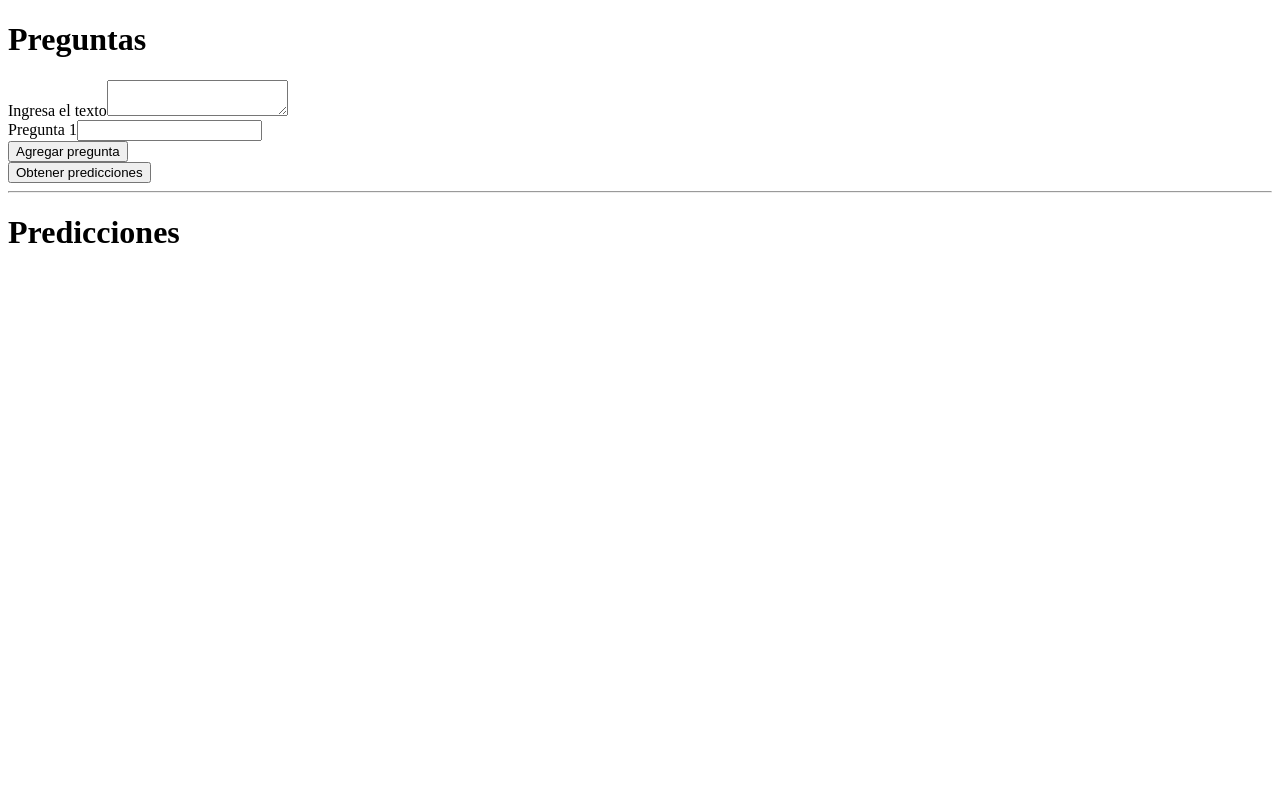
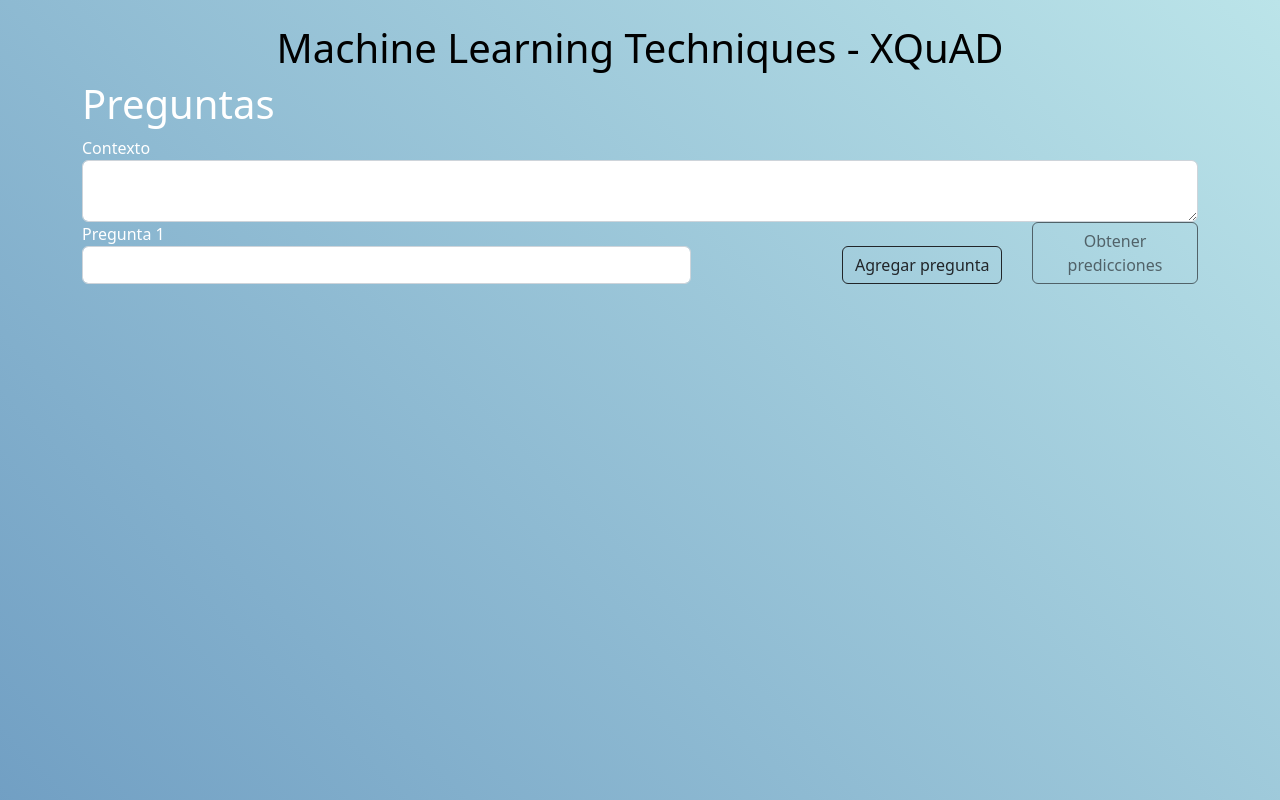
Before and after one commit to juanalvarez123/ISIS-4219-proyecto-final-front, an Angular app: page / in a window 1280 px wide. Shown: the top 800 px of the page. Built offline with nearby package versions, Linux system fonts and the light colour scheme.

Commit message:
Se agrega boostrap en el proyecto y se agregan validaciones

```diff
--- a/angular.json
+++ b/angular.json
@@ -27,9 +27,15 @@
               "src/assets"
             ],
             "styles": [
+              "node_modules/bootstrap/dist/css/bootstrap.min.css",
+              "node_modules/bootstrap-icons/font/bootstrap-icons.scss",
               "src/styles.css"
             ],
-            "scripts": []
+            "scripts": [
+              "node_modules/jquery/dist/jquery.min.js",
+              "node_modules/@popperjs/core/dist/umd/popper.min.js",
+              "node_modules/bootstrap/dist/js/bootstrap.min.js"
+            ]
           },
           "configurations": {
             "production": {
--- a/src/app/app.component.html
+++ b/src/app/app.component.html
@@ -1,29 +1,57 @@
+<br/>
+<div class="container">
+  <div class="row" style="color: black; text-align: center">
+    <h1>Machine Learning Techniques - XQuAD</h1>
+  </div>
+
+  <div class="row">
     <h1>Preguntas</h1>
 
     <div class="form-group">
-  <label for="text">Ingresa el texto</label>
-  <textarea [(ngModel)]="text" id="text"></textarea>
+      <label for="text">Contexto</label>
+      <textarea class="form-control" [(ngModel)]="text" id="text"></textarea>
+    </div>
   </div>
 
-<div class="form-group" *ngFor="let question of questions; let indexOfElement=index;">
-  <label for="question">Pregunta {{indexOfElement+1}}</label>
-  <input type="text" id="question" [(ngModel)]="questions[indexOfElement].text" />
+  <div class="row">
+    <div class="col-8">
+      <div class="form-group" *ngFor="let question of questions; let indexOfQuestion=index;">
+        <label for="question">Pregunta {{indexOfQuestion + 1}}</label>
+        <div class="row">
+          <div class="col-10">
+            <input class="form-control" type="text" id="question" [(ngModel)]="questions[indexOfQuestion].text"/>
+          </div>
+          <div class="col-2">
+            <button class="btn btn-outline-dark" *ngIf="indexOfQuestion != 0"
+                    (click)="deleteQuestion(indexOfQuestion)">
+              <i class="bi bi-trash3"></i>
+            </button>
+          </div>
+        </div>
+      </div>
+    </div>
+    <div class="col-2 align-self-end">
+      <div class="form-group">
+        <button class="btn btn-outline-dark" (click)="addQuestion()">Agregar pregunta</button>
+      </div>
+    </div>
+    <div class="col-2 align-self-end">
+      <div class="form-group">
+        <button class="btn btn-outline-dark" [disabled]="!isValidForPredictions()" (click)="getPredictions()">Obtener predicciones</button>
+      </div>
+    </div>
   </div>
 
+  <br/>
+
+  <div class="row" [hidden]="predictions.length == 0">
+    <h1>Predicciones</h1>
     <div class="form-group">
-  <button (click)="addQuestion()">Agregar pregunta</button>
+      <div class="form-group alert alert-info" *ngFor="let prediction of predictions">
+        <h3 class="alert-heading">{{prediction.question}}</h3>
+        <hr>
+        <p class="mb-0">Respuesta: {{prediction.answer}}</p>
       </div>
-
-<div class="form-group">
-  <button (click)="getPredictions()">Obtener predicciones</button>
     </div>
-
-<hr/>
-
-<h1>Predicciones</h1>
-
-<div class="form-group" *ngFor="let prediction of predictions">
-  <label>Pregunta: {{prediction.question}}</label>
-  <br />
-  <label>Respuesta: {{prediction.answer}}</label>
   </div>
+</div>
--- a/src/app/app.component.ts
+++ b/src/app/app.component.ts
@@ -9,7 +9,7 @@ import {Question} from "./question";
 })
 export class AppComponent {
 
-  predictions: any;
+  predictions: any = []
   text: string | undefined;
   questions: Question[] = [new Question('')];
 
@@ -20,6 +20,16 @@ export class AppComponent {
     this.questions.push(new Question(''));
   }
 
+  public deleteQuestion(indexOfQuestion: number) {
+    this.questions.splice(indexOfQuestion, 1)
+  }
+
+  public isValidForPredictions(): boolean {
+    let emptyQuestions = this.questions.map(q => q.text.trim()).filter(q => q == '').length
+    let isValidText = this.text != undefined && this.text.trim() !== ''
+    return this.questions.length >= 1 && emptyQuestions == 0 && isValidText;
+  }
+
   public getPredictions() {
     let questionsTexts: string[] = []
     this.questions.forEach(q => questionsTexts.push(q.text))
--- a/src/index.html
+++ b/src/index.html
@@ -2,7 +2,7 @@
 <html lang="en">
 <head>
   <meta charset="utf-8">
-  <title>ISIS4219ProyectoFinalFront</title>
+  <title>ISIS-4219: Proyecto final</title>
   <base href="/">
   <meta name="viewport" content="width=device-width, initial-scale=1">
   <link rel="icon" type="image/x-icon" href="favicon.ico">
--- a/src/styles.css
+++ b/src/styles.css
@@ -1 +1,5 @@
-/* You can add global styles to this file, and also import other style files */
+body {
+  background: linear-gradient(45deg, #5585b5, #bbe4e9);
+  height: 200vh;
+  color: white;
+}
```
Also changed, not shown: package.json (+9 -5 lines). Lines whose indentation alone changed are shown as unchanged.
